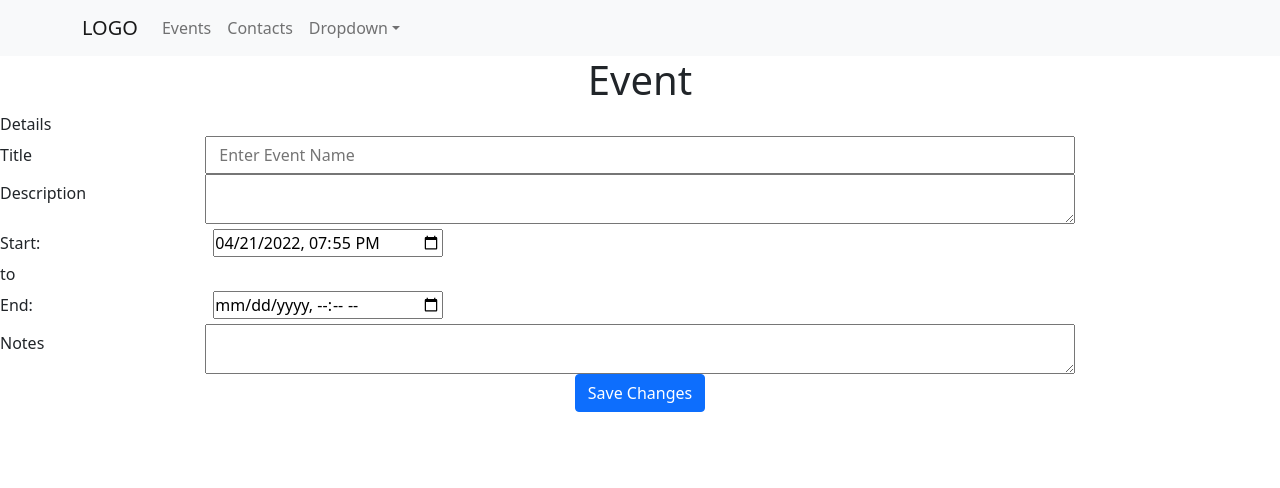
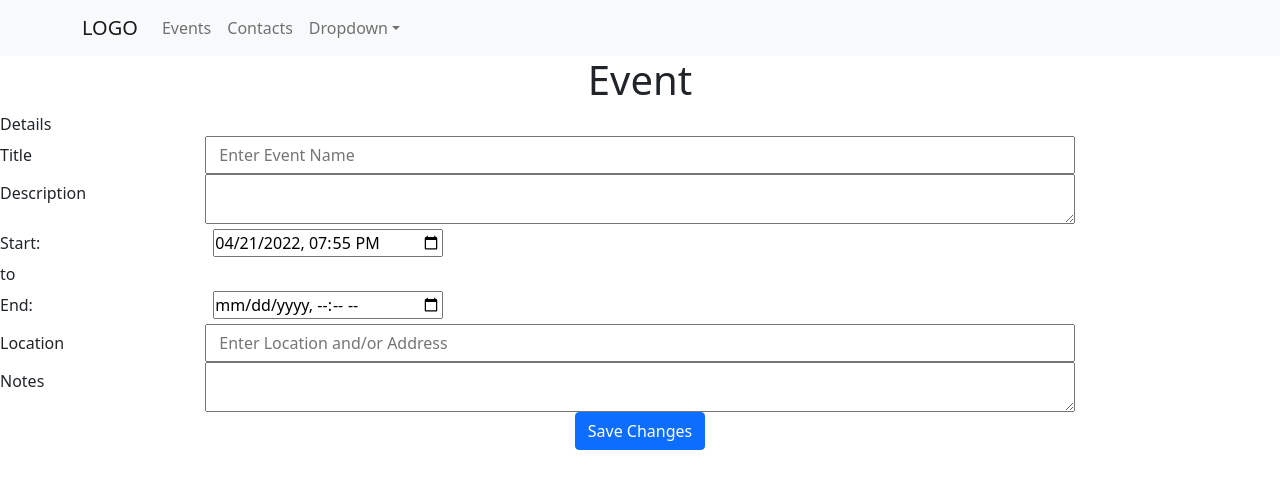
Before and after one commit to alanczeme/endure-personal-crm, a React (Create React App) app in the folder client/: page /event/1 in a window 1280 px wide. Shown: the top 488 px of the page. Built offline with nearby package versions, Linux system fonts and the light colour scheme; no server answers.

Commit message:
add location text input to event form

```diff
--- a/client/src/components/Event.js
+++ b/client/src/components/Event.js
@@ -6,7 +6,9 @@ import moment from 'moment';
 function Event() {
     const { id } = useParams();
 
-    const [event, setEvent] = useState([]);
+    // Fetch "event" from the client-side route id to pre-fill defaultValue data in form
+    const [event, setEvent] = useState({});
+    // const [updatedEvent, setUpdatedEvent] = useState({});
 
     async function fetchEvents() {
         await axios.get(`/events/${id}`)
@@ -18,6 +20,18 @@ function Event() {
     useEffect(() => {
         fetchEvents();
     }, []);
+
+    // function updateEvent(updatedEvent) {
+    //     axios.patch({
+    //         url: `/events/${id}`,
+    //         data: {
+    //             event: updatedEvent
+    //         }
+    //     })
+    //     .then((r) => {
+    //         setEvent(r.data)
+    //     });
+    // }
 
     // console.log(event);
     // console.log(moment(event.end, "yyyy-MM-DDTHH:mm").format("yyyy-MM-DDTHH:mm"));
@@ -44,8 +58,7 @@ function Event() {
                         defaultValue={moment().format("yyyy-MM-DDTHH:mm")}
                         // min="2018-01-01"
                         // max="2018-12-31"
-                        >
-                    </input>
+                    />
                 </div>
                 <span> to </span>
                 <div>
@@ -57,8 +70,11 @@ function Event() {
                         // defaultValue={moment().add(1,'hours').format("YYYY-MM-DDTHH:mm")}
                         // defaultValue={event.end}
                         defaultValue={moment(event.end, "yyyy-MM-DDTHH:mm").format("yyyy-MM-DDTHH:mm")}
-                        >
-                    </input>
+                    />
+                </div>
+                <div className="row">
+                    <label htmlFor="location" className="col-sm-2 col-form-label">Location</label>
+                    <input id="location" type="text" className="col-sm-8 col-form-input" defaultValue={event.location} placeholder="Enter Location and/or Address" />
                 </div>
                 <div className="row">
                     <label htmlFor="notes" className="col-sm-2 col-form-label">Notes</label>
```
